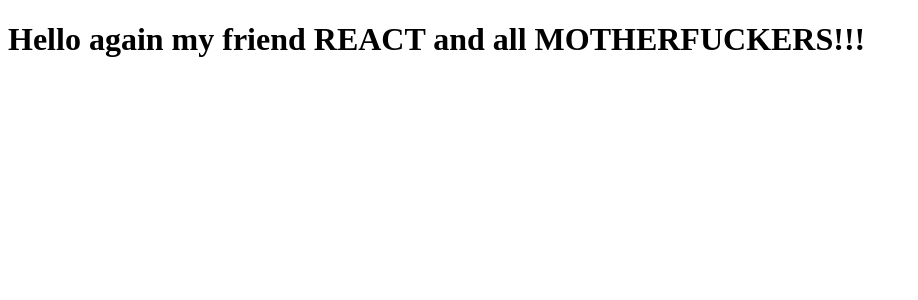
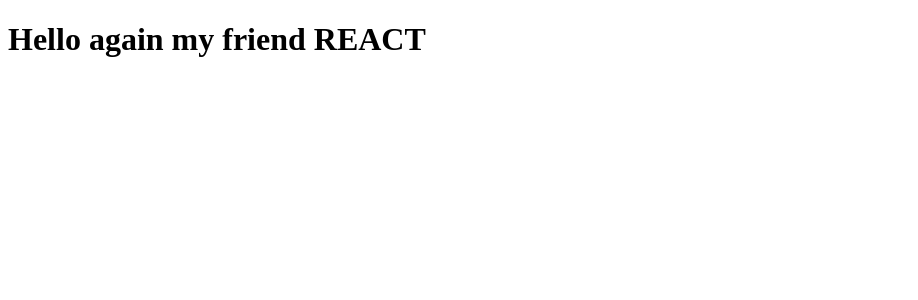
Before and after one commit to pacool84/REACT-SHOP, a React app: page / in a window 1280 px wide. Shown: the top 300 px of the page, without its empty margins (0-918 px from the left). Built offline with nearby package versions, Linux system fonts and the light colour scheme.

Commit message:
[DELETE] Insane langaguage :)

```diff
--- a/src/components/App.jsx
+++ b/src/components/App.jsx
@@ -1,7 +1,7 @@
 import React from "react";
 
 const App = () => {
-  return <h1>Hello again my friend REACT and all MOTHERFUCKERS!!!</h1>;
+  return <h1>Hello again my friend REACT</h1>;
 };
 
 export default App;
```
Also changed, not shown: 1 other file (tests, documents, lock files or other folders).
